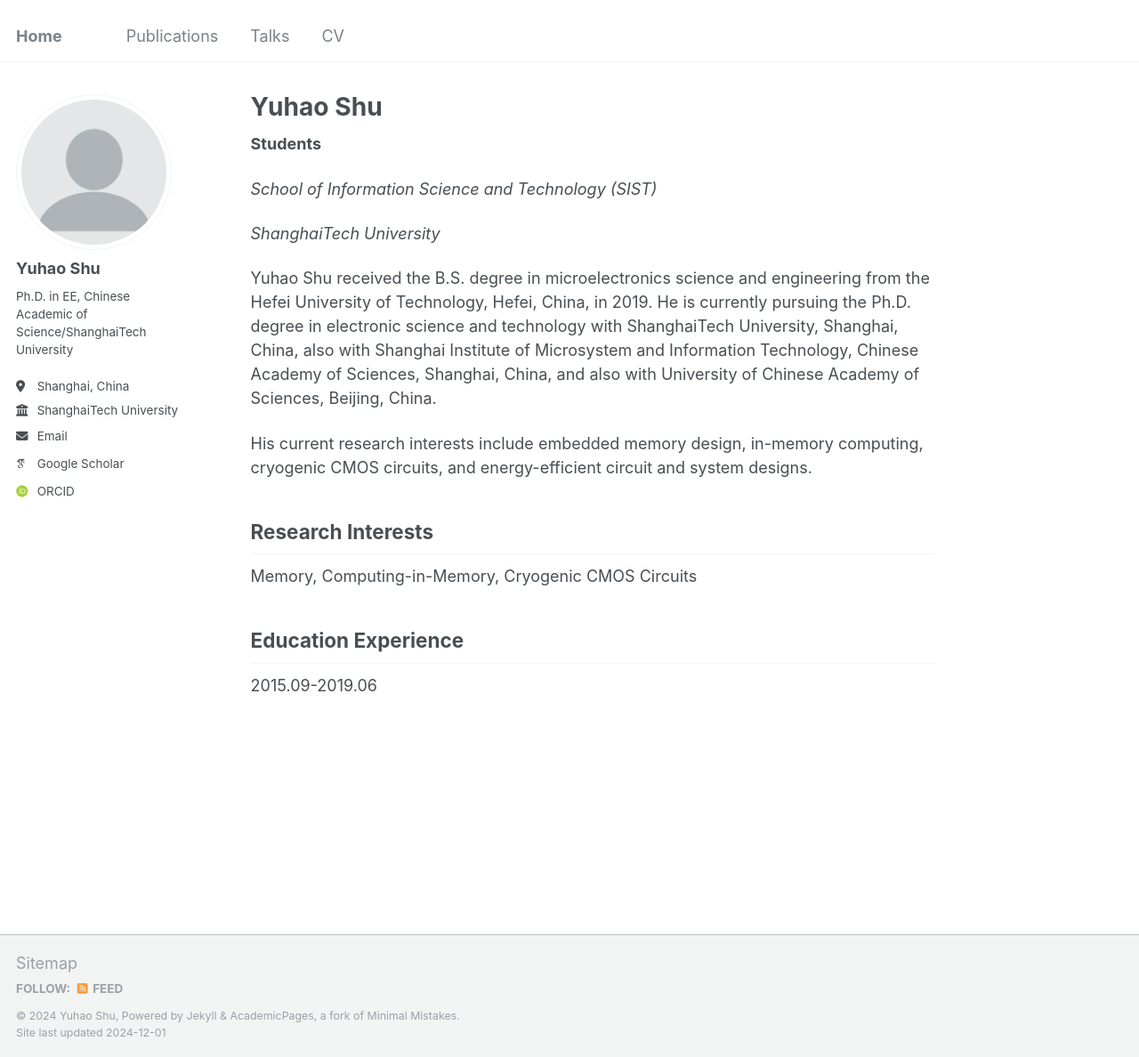
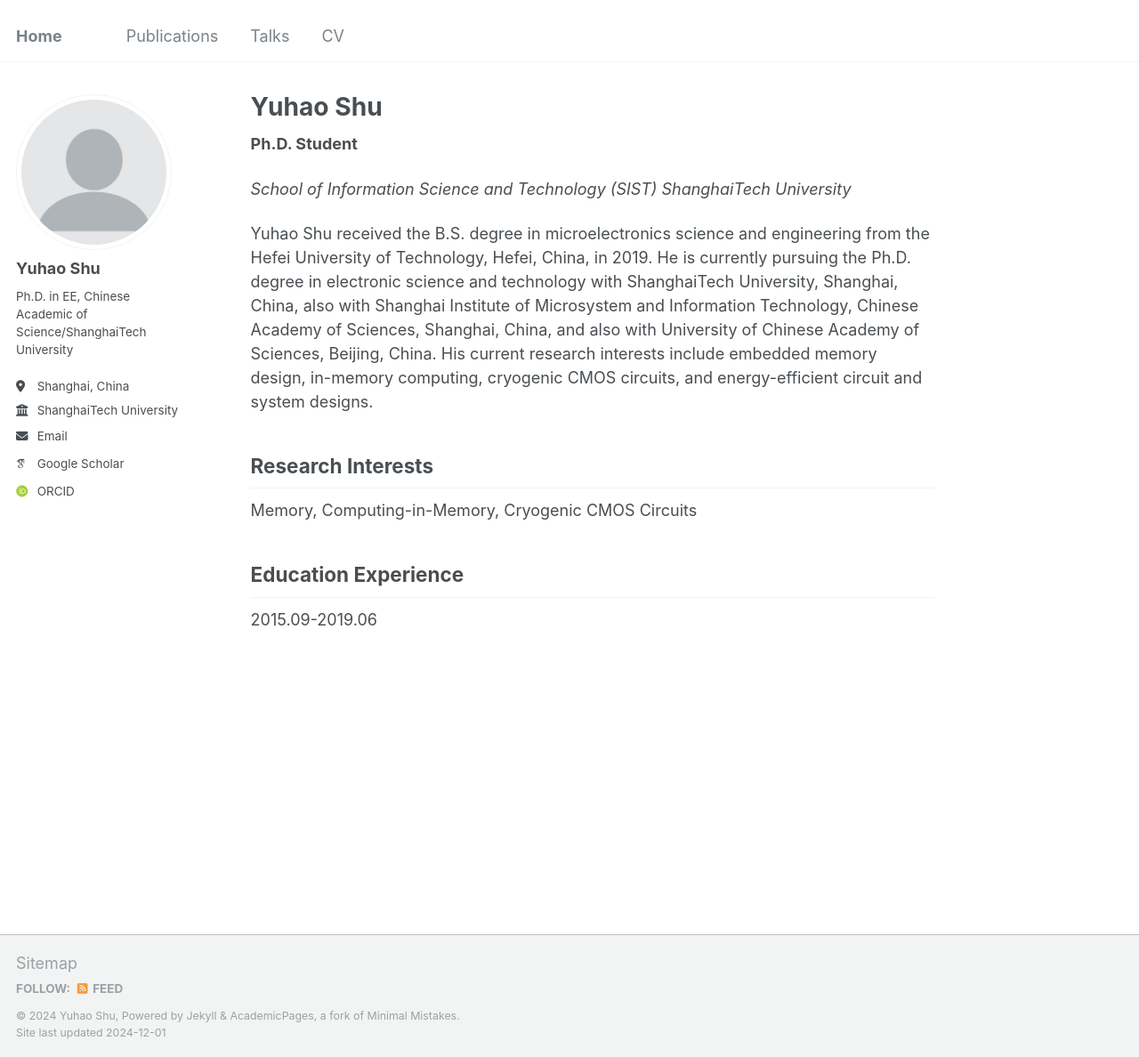
Before and after one commit to beckycaspar/beckycaspar.github.io, a Jekyll site: the page built from _pages/about.md, in a window 1280 px wide and 1188 px high. Shown: the whole window at 89% size. Built offline with Jekyll 4.4.1, drawn with Linux system fonts in a browser that asks for light colours; some web fonts are replaced.

Commit message:
update home

```diff
--- a/_pages/about.md
+++ b/_pages/about.md
@@ -7,14 +7,12 @@ redirect_from:
   - /about.html
 ---
 
-**Students**
+**Ph.D. Student**
 
 *School of Information Science and Technology (SIST)*
-
 *ShanghaiTech University*
 
 Yuhao Shu received the B.S. degree in microelectronics science and engineering from the Hefei University of Technology, Hefei, China, in 2019. He is currently pursuing the Ph.D. degree in electronic science and technology with ShanghaiTech University, Shanghai, China, also with Shanghai Institute of Microsystem and Information Technology, Chinese Academy of Sciences, Shanghai, China, and also with University of Chinese Academy of Sciences, Beijing, China.
-
 His current research interests include embedded memory design, in-memory computing, cryogenic CMOS circuits, and energy-efficient circuit and system designs.
 
 ## Research Interests
```
